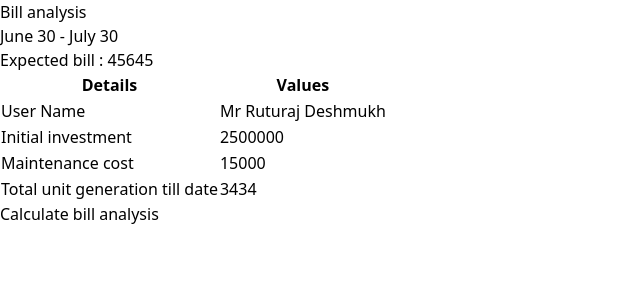
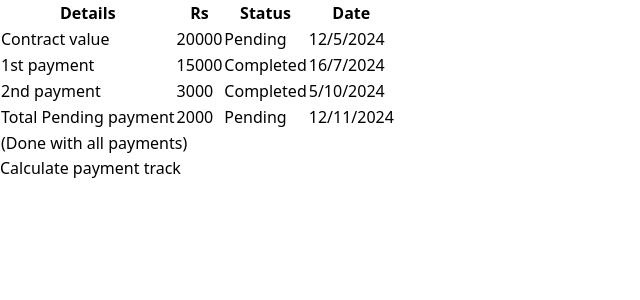
Before and after one commit to ruturaj9696/AdminDashboard, a React (Vite) app: page / in a window 1280 px wide. Shown: the top 300 px of the page, without its empty margins (0-640 px from the left). Built offline with nearby package versions, Linux system fonts and the light colour scheme.

Commit message:
PaymentTracking component completed

```diff
--- a/src/App.jsx
+++ b/src/App.jsx
@@ -2,12 +2,14 @@ import React from 'react';
 
 import BillAnalysisCalculator from './components/PlantLayout.jsx/BillAnalysis/BillAnalysisCalculator';
 import BillAnalysis from './components/PlantLayout.jsx/BillAnalysis/BillAnalysis';
+import PaymentTracking from './components/PlantLayout.jsx/PaymentTrack/PaymentTracking';
 
 const App = () => {
   return (
     <div>
       {/* <BillAnalysisCalculator/> */}
-      <BillAnalysis/>
+      {/* <BillAnalysis/> */}
+      <PaymentTracking/>
     </div>
   );
 }
--- /dev/null
+++ b/src/components/PlantLayout.jsx/PaymentTrack/PaymentCalculator.jsx
@@ -0,0 +1,60 @@
+import React, { useState, useEffect } from "react";
+import Button from "../Button";
+
+const PaymentCalculator = () => {
+  const [januaryAmount, setJanuaryAmount] = useState(0);
+  const [februaryAmount, setFebruaryAmount] = useState(0);
+  const [totalAmount, setTotalAmount] = useState(0);
+  const [description, setDescription] = useState("");
+
+  useEffect(() => {
+    const total = parseFloat(januaryAmount) - parseFloat(februaryAmount);
+    setTotalAmount(total);
+  }, [januaryAmount, februaryAmount]);
+
+  return (
+    <div className="w-96">
+      <div className="text-center mb-6">
+        <h2 className="text-xl font-semibold">Payment Calculator</h2>
+      </div>
+      <div className="flex items-center justify-between mb-4">
+        <span>Add contract value</span>
+        <input
+          className="border border-gray-300 rounded-md p-2"
+          placeholder="Rs 20,000"
+          onChange={(e) => setJanuaryAmount(e.target.value)}
+        />
+      </div>
+      <div className="flex items-center justify-between mb-4">
+        <span>Add payment</span>
+
+        <input
+          className="border border-gray-300 rounded-md p-2"
+          placeholder="Rs 15,000"
+          onChange={(e) => setFebruaryAmount(e.target.value)}
+        />
+      </div>
+      <div className="mb-4 flex ">
+        <label className="block text-gray-700 w-64">
+          Payment Slot With Description:
+        </label>
+        <textarea
+          value={description}
+          placeholder=" Add description here"
+          onChange={(e) => setDescription(e.target.value)}
+          className="mt-1 block w-full rounded-md border-gray-300 shadow-sm focus:border-indigo-300 focus:ring focus:ring-indigo-200 focus:ring-opacity-50"
+        />
+      </div>
+
+      <div className="text-center mt-8 mb-4">
+        <h3 className="text-lg font-semibold">Remaining amount</h3>
+        <div className="border  m-1 p-1">{`Rs ${totalAmount.toFixed(2)}`}</div>
+      </div>
+      <div className="flex justify-center">
+        <Button text={"Add the slot"} />
+      </div>
+    </div>
+  );
+};
+
+export default PaymentCalculator;
--- /dev/null
+++ b/src/components/PlantLayout.jsx/PaymentTrack/PaymentTracking.jsx
@@ -0,0 +1,124 @@
+// PaymentTrack.js
+import React, { useState } from "react";
+import Button from "../Button";
+import PaymentCalculator from "./PaymentCalculator";
+
+const payments = [
+  {
+    details: "Contract value",
+    rs: 20000,
+    status: "Pending",
+    date: "12/5/2024",
+  },
+  {
+    details: "1st payment",
+    rs: 15000,
+    status: "Completed",
+    date: "16/7/2024",
+  },
+  {
+    details: "2nd payment",
+    rs: 3000,
+    status: "Completed",
+    date: "5/10/2024",
+  },
+  {
+    details: "Total Pending payment",
+    rs: 2000,
+    status: "Pending",
+    date: "12/11/2024",
+  },
+];
+
+const getStatusClass = (status) => {
+  if (status === "Pending") {
+    return "text-yellow-700 bg-yellow-100";
+  } else if (status === "Completed") {
+    return "text-green-700 bg-green-100";
+  }
+  return "";
+};
+
+const PaymentTrack = () => {
+  const [isModalOpen, setIsModalOpen] = useState(false);
+
+  const openModal = () => {
+    setIsModalOpen(true);
+  };
+
+  const closeModal = () => {
+    setIsModalOpen(false);
+  };
+  return (
+    <div className="p-4 w-fit">
+      <table className="min-w-full bg-white">
+        <thead>
+          <tr>
+            <th className="py-2 px-4 border-b-2 border-gray-200 bg-gray-100">
+              Details
+            </th>
+            <th className="py-2 px-4 border-b-2 border-gray-200 bg-gray-100">
+              Rs
+            </th>
+            <th className="py-2 px-4 border-b-2 border-gray-200 bg-gray-100">
+              Status
+            </th>
+            <th className="py-2 px-4 border-b-2 border-gray-200 bg-gray-100">
+              Date
+            </th>
+          </tr>
+        </thead>
+        <tbody>
+          {payments.map((payment, index) => (
+            <tr key={index}>
+              <td className="py-2 px-4 border-b text-center border-gray-200">
+                {payment.details}
+              </td>
+              <td className="py-2 px-4 border-b text-center border-gray-200">
+                {payment.rs}
+              </td>
+              <td className="py-2 px-4 border-b text-center border-gray-200">
+                <span
+                  className={`inline-block px-2 py-1  text-center rounded-full ${getStatusClass(
+                    payment.status
+                  )}`}
+                >
+                  {payment.status}
+                </span>
+              </td>
+              <td className="py-2 px-4 border-b text-center border-gray-200">
+                {payment.date}
+              </td>
+            </tr>
+          ))}
+          <tr>
+            <td
+              colSpan="4"
+              className="py-2 px-4 text-center border-b border-gray-200"
+            >
+              (Done with all payments)
+            </td>
+          </tr>
+        </tbody>
+      </table>
+      <div className="text-center mt-4">
+        <Button text={"Calculate payment track"} onClick={openModal} />
+      </div>
+
+      {isModalOpen && (
+        <div className="fixed inset-0 flex items-center justify-center bg-black bg-opacity-50">
+          <div className="bg-white p-4 rounded-md shadow-md max-w-lg mx-auto">
+            <div className="flex justify-end mb-4">
+              <button onClick={closeModal} className="text-gray-500">
+                &times;
+              </button>
+            </div>
+            <PaymentCalculator/>
+          </div>
+        </div>
+      )}
+    </div>
+  );
+};
+
+export default PaymentTrack;
```
Also changed, not shown: src/components/PlantLayout.jsx/PaymentTracking.jsx (deleted, +0 -11 lines).
